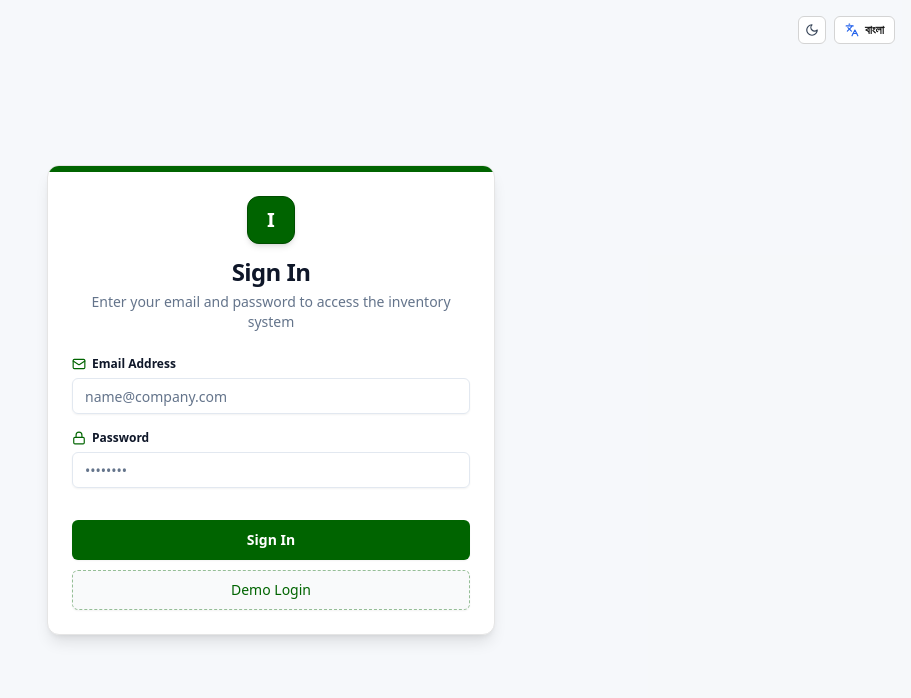
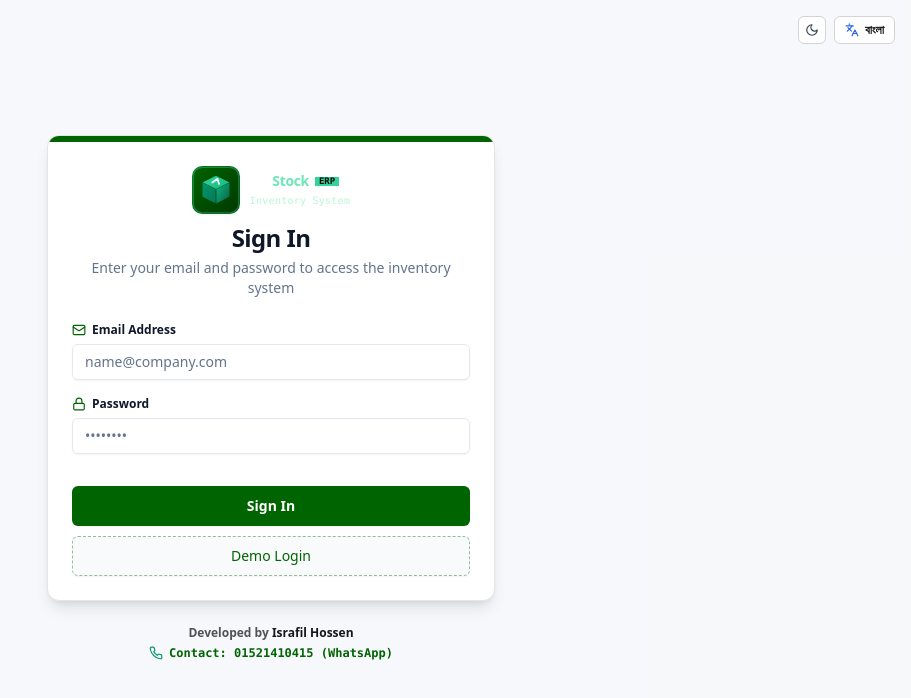
Before and after one commit to sisrafilss/inventory-frontend, a Next.js app: page /login in a window 1280 px wide. Shown: the top 698 px of the page, without its empty margins (369-1280 px from the left). Built offline with nearby package versions, Linux system fonts and the light colour scheme.

Commit message:
feat(branding): introduce ProStock ERP name, vector favicon/logo, and developer credits

```diff
--- a/src/app/(auth)/login/page.tsx
+++ b/src/app/(auth)/login/page.tsx
@@ -12,7 +12,8 @@ import { Button } from '@/components/ui/button';
 import { Input } from '@/components/ui/input';
 import { LanguageSwitcher } from '@/components/ui/language-switcher';
 import { ThemeSwitcher } from '@/components/ui/theme-switcher';
-import { Lock, Mail, AlertCircle } from 'lucide-react';
+import { Lock, Mail, AlertCircle, Phone } from 'lucide-react';
+import { AppLogo } from '@/components/ui/app-logo';
 
 export default function LoginPage() {
   const [email, setEmail] = useState('');
@@ -69,9 +70,7 @@ export default function LoginPage() {
         <div className="h-1.5 w-full bg-[#006400] dark:bg-emerald-600" />
 
         <CardHeader className="text-center space-y-1">
-          <div className="w-12 h-12 rounded-xl bg-[#006400] dark:bg-emerald-700 text-white flex items-center justify-center mx-auto mb-2 font-bold text-xl shadow-md border border-[#004d00] dark:border-emerald-800">
-            I
-          </div>
+          <AppLogo size="lg" className="justify-center mb-1" />
           <CardTitle className="text-2xl font-bold">{t('auth.signIn')}</CardTitle>
           <CardDescription>
             {t('auth.signInDesc')}
@@ -137,6 +136,22 @@ export default function LoginPage() {
           </CardFooter>
         </form>
       </Card>
+
+      {/* Developer & Contact Credit Footer */}
+      <div className="mt-6 text-center space-y-1 select-none">
+        <p className="text-xs font-semibold text-neutral-600 dark:text-neutral-400">
+          Developed by <span className="font-bold text-neutral-900 dark:text-neutral-100">Israfil Hossen</span>
+        </p>
+        <a
+          href="https://wa.me/8801521410415"
+          target="_blank"
+          rel="noopener noreferrer"
+          className="inline-flex items-center gap-1.5 text-xs font-bold text-[#006400] dark:text-emerald-400 hover:text-emerald-700 dark:hover:text-emerald-300 font-mono transition-colors"
+        >
+          <Phone className="w-3.5 h-3.5 text-emerald-600 dark:text-emerald-400" />
+          <span>Contact: 01521410415 (WhatsApp)</span>
+        </a>
+      </div>
     </div>
   );
 }
--- a/src/app/(dashboard)/dashboard/page.tsx
+++ b/src/app/(dashboard)/dashboard/page.tsx
@@ -546,11 +546,20 @@ export default function DashboardPage() {
 
           <div className="flex items-center gap-3">
             <span>
-              CURRENCY: <span className="font-bold">BDT (৳)</span>
+              DEV: <span className="font-bold text-neutral-900 dark:text-neutral-100">ISRAFIL HOSSEN</span>
             </span>
             <span>•</span>
-            <span className="text-neutral-500 hidden sm:inline">
-              CLASSIC ERP UI SYSTEM
+            <a
+              href="https://wa.me/8801521410415"
+              target="_blank"
+              rel="noopener noreferrer"
+              className="text-emerald-700 dark:text-emerald-400 hover:underline font-bold"
+            >
+              WA: 01521410415
+            </a>
+            <span>•</span>
+            <span>
+              CURRENCY: <span className="font-bold">BDT (৳)</span>
             </span>
           </div>
         </div>
--- a/src/app/layout.tsx
+++ b/src/app/layout.tsx
@@ -6,8 +6,13 @@ import { ThemeProvider } from '@/lib/context/theme-context';
 import { Toaster } from "@/components/ui/sonner";
 
 export const metadata: Metadata = {
-  title: 'Inventory Management System',
-  description: 'Production-minded MVP Inventory and Sales Management Application',
+  title: 'ProStock ERP — Inventory & Distribution Management System',
+  description: 'Enterprise Inventory, Warehouse & Sales Management System. Developed by Israfil Hossen.',
+  icons: {
+    icon: '/favicon.svg',
+    shortcut: '/favicon.svg',
+    apple: '/favicon.svg',
+  },
 };
 
 const themeScript = `
--- a/src/components/layout/header.tsx
+++ b/src/components/layout/header.tsx
@@ -6,7 +6,8 @@ import { useLanguage } from '@/lib/context/language-context';
 import { Badge } from '../ui/badge';
 import { LanguageSwitcher } from '../ui/language-switcher';
 import { ThemeSwitcher } from '../ui/theme-switcher';
-import { Menu, LogOut, Shield, Building2 } from 'lucide-react';
+import { Menu, LogOut, Shield, Phone } from 'lucide-react';
+import { AppLogo } from '@/components/ui/app-logo';
 
 interface HeaderProps {
   onOpenMobileMenu: () => void;
@@ -31,8 +32,8 @@ export function Header({ onOpenMobileMenu }: HeaderProps) {
         </button>
 
         <div className="flex items-center gap-2">
-          <span className="text-base font-bold text-white tracking-wide flex items-center gap-1.5">
-            <Building2 className="w-4 h-4 text-emerald-300" />
+          <AppLogo size="sm" showText={false} />
+          <span className="text-sm sm:text-base font-bold text-white tracking-wide flex items-center gap-1.5">
             <span className="hidden sm:inline">{t('common.appName')} — {t('common.appSubtitle')}</span>
             <span className="sm:hidden">{t('common.appName')}</span>
           </span>
@@ -41,6 +42,20 @@ export function Header({ onOpenMobileMenu }: HeaderProps) {
 
       {/* Right: Controls & User Status */}
       <div className="flex items-center gap-1.5 sm:gap-2">
+        {/* Developer WhatsApp Chip */}
+        <a
+          href="https://wa.me/8801521410415"
+          target="_blank"
+          rel="noopener noreferrer"
+          className="hidden md:flex items-center gap-1.5 px-2 py-0.5 rounded-xs bg-[#003800] hover:bg-[#002800] border border-emerald-600/50 text-emerald-200 hover:text-white text-[10.5px] font-mono transition-colors shadow-xs"
+          title="Contact Developer Israfil Hossen on WhatsApp"
+        >
+          <span className="w-1.5 h-1.5 rounded-full bg-emerald-400 animate-pulse" />
+          <span className="text-neutral-300">Dev:</span>
+          <span className="font-bold text-white">Israfil Hossen</span>
+          <span className="text-emerald-400 font-bold">(01521410415)</span>
+        </a>
+
         {/* Theme Switcher Button */}
         <ThemeSwitcher size="sm" />
 
--- a/src/components/layout/sidebar.tsx
+++ b/src/components/layout/sidebar.tsx
@@ -26,7 +26,9 @@ import {
   BadgeDollarSign,
   Tag,
   X,
+  Phone,
 } from 'lucide-react';
+import { AppLogo } from '@/components/ui/app-logo';
 
 interface SidebarProps {
   onCloseMobile?: () => void;
@@ -134,20 +136,8 @@ export function Sidebar({ onCloseMobile }: SidebarProps) {
   return (
     <aside className="w-56 bg-[#13281b] dark:bg-slate-950 text-slate-200 border-r border-[#0d1d14] flex flex-col h-full select-none shadow-lg">
       {/* Brand Header */}
-      <div className="h-12 flex items-center justify-between px-4 bg-[#004d00] dark:bg-emerald-950 border-b border-[#003800] dark:border-emerald-900 shrink-0">
-        <div className="flex items-center gap-2.5">
-          <div className="w-7 h-7 rounded-xs bg-emerald-400 text-neutral-950 flex items-center justify-center font-black text-base shadow-xs">
-            I
-          </div>
-          <div>
-            <h1 className="font-bold text-xs tracking-wide text-white uppercase font-mono">
-              {t('common.appName')}
-            </h1>
-            <p className="text-[10px] text-emerald-200/80 font-medium leading-none">
-              POS ERP Solution
-            </p>
-          </div>
-        </div>
+      <div className="h-12 flex items-center justify-between px-3 bg-[#004d00] dark:bg-emerald-950 border-b border-[#003800] dark:border-emerald-900 shrink-0">
+        <AppLogo size="sm" />
 
         {onCloseMobile && (
           <button
@@ -189,8 +179,8 @@ export function Sidebar({ onCloseMobile }: SidebarProps) {
       </nav>
 
       {/* User Info Footer in Sidebar */}
-      <div className="p-3 border-t border-[#0d1d14] bg-[#0b1b11] shrink-0">
-        <div className="flex items-center gap-2.5">
+      <div className="p-2.5 border-t border-[#0d1d14] bg-[#0b1b11] shrink-0">
+        <div className="flex items-center gap-2">
           <div className="w-7 h-7 rounded-xs bg-[#006400] text-emerald-200 border border-emerald-500/30 flex items-center justify-center font-bold text-[11px] uppercase">
             {user.name?.slice(0, 2) || 'U'}
           </div>
@@ -202,6 +192,30 @@ export function Sidebar({ onCloseMobile }: SidebarProps) {
           </div>
         </div>
       </div>
+
+      {/* Developer & Contact Card (Always Visible) */}
+      <div className="p-2 px-3 border-t border-[#0d1d14] bg-[#07130b] shrink-0 select-none">
+        <div className="flex items-center justify-between text-[9px] font-mono text-emerald-400 font-bold uppercase tracking-wider mb-0.5">
+          <span className="flex items-center gap-1">
+            <span className="inline-block w-1.5 h-1.5 rounded-full bg-emerald-400 animate-pulse" />
+            DEVELOPED BY
+          </span>
+          <span className="text-neutral-500 font-mono text-[8px]">PRO</span>
+        </div>
+        <div className="text-[11px] font-bold text-white tracking-wide truncate">
+          Israfil Hossen
+        </div>
+        <a
+          href="https://wa.me/8801521410415"
+          target="_blank"
+          rel="noopener noreferrer"
+          className="mt-1 flex items-center gap-1.5 text-[10.5px] text-emerald-300 hover:text-emerald-200 font-mono font-bold transition-colors group cursor-pointer"
+          title="Contact on WhatsApp"
+        >
+          <Phone className="w-3 h-3 text-emerald-400 group-hover:scale-110 transition-transform shrink-0" />
+          <span className="truncate">01521410415 (WhatsApp)</span>
+        </a>
+      </div>
     </aside>
   );
 }
--- /dev/null
+++ b/src/components/ui/app-logo.tsx
@@ -0,0 +1,78 @@
+'use client';
+
+import React from 'react';
+import { cn } from '@/lib/utils';
+
+interface AppLogoProps {
+  showText?: boolean;
+  size?: 'sm' | 'md' | 'lg';
+  className?: string;
+  textClassName?: string;
+}
+
+export function AppLogo({
+  showText = true,
+  size = 'md',
+  className,
+  textClassName,
+}: AppLogoProps) {
+  const iconDimensions = {
+    sm: 'w-7 h-7',
+    md: 'w-8 h-8',
+    lg: 'w-12 h-12',
+  };
+
+  return (
+    <div className={cn('flex items-center gap-2.5 select-none', className)}>
+      {/* 3D Isometric Inventory Box Icon */}
+      <div className={cn('shrink-0 drop-shadow-sm', iconDimensions[size])}>
+        <svg viewBox="0 0 64 64" fill="none" xmlns="http://www.w3.org/2000/svg" className="w-full h-full">
+          <defs>
+            <linearGradient id="logoBg" x1="0%" y1="0%" x2="100%" y2="100%">
+              <stop offset="0%" stopColor="#006400" />
+              <stop offset="100%" stopColor="#003800" />
+            </linearGradient>
+            <linearGradient id="logoTop" x1="0%" y1="0%" x2="100%" y2="100%">
+              <stop offset="0%" stopColor="#34d399" />
+              <stop offset="100%" stopColor="#10b981" />
+            </linearGradient>
+            <linearGradient id="logoLeft" x1="0%" y1="0%" x2="100%" y2="100%">
+              <stop offset="0%" stopColor="#059669" />
+              <stop offset="100%" stopColor="#047857" />
+            </linearGradient>
+            <linearGradient id="logoRight" x1="0%" y1="0%" x2="100%" y2="100%">
+              <stop offset="0%" stopColor="#10b981" />
+              <stop offset="100%" stopColor="#065f46" />
+            </linearGradient>
+          </defs>
+          <rect width="64" height="64" rx="14" fill="url(#logoBg)" />
+          <rect x="1.5" y="1.5" width="61" height="61" rx="12.5" stroke="#34d399" strokeWidth="2" strokeOpacity="0.4" />
+          <polygon points="32,13 50,22 32,31 14,22" fill="url(#logoTop)" />
+          <polygon points="14,22 32,31 32,50 14,41" fill="url(#logoLeft)" />
+          <polygon points="32,31 50,22 50,41 32,50" fill="url(#logoRight)" />
+          <line x1="32" y1="31" x2="32" y2="50" stroke="#003800" strokeWidth="1.5" strokeOpacity="0.6" />
+          <line x1="32" y1="31" x2="50" y2="22" stroke="#003800" strokeWidth="1" strokeOpacity="0.3" />
+          <line x1="32" y1="31" x2="14" y2="22" stroke="#003800" strokeWidth="1" strokeOpacity="0.3" />
+          <path d="M27,22 L34,17 L36,24" stroke="#ffffff" strokeWidth="2.2" strokeLinecap="round" strokeLinejoin="round" />
+        </svg>
+      </div>
+
+      {showText && (
+        <div className={cn('flex flex-col', textClassName)}>
+          <div className="flex items-center gap-1.5 leading-none">
+            <span className="font-extrabold tracking-tight text-sm font-sans">
+              <span className="text-white">Pro</span>
+              <span className="text-emerald-300">Stock</span>
+            </span>
+            <span className="bg-emerald-400 text-neutral-950 font-black text-[9px] px-1 py-0.2 rounded-xs font-mono">
+              ERP
+            </span>
+          </div>
+          <span className="text-[10px] text-emerald-200/80 font-medium tracking-wide mt-0.5 font-mono">
+            Inventory System
+          </span>
+        </div>
+      )}
+    </div>
+  );
+}
```
Also changed, not shown: src/lib/i18n/translations.ts (+4 -4 lines), public/favicon.svg (added), src/app/icon.svg (added).
